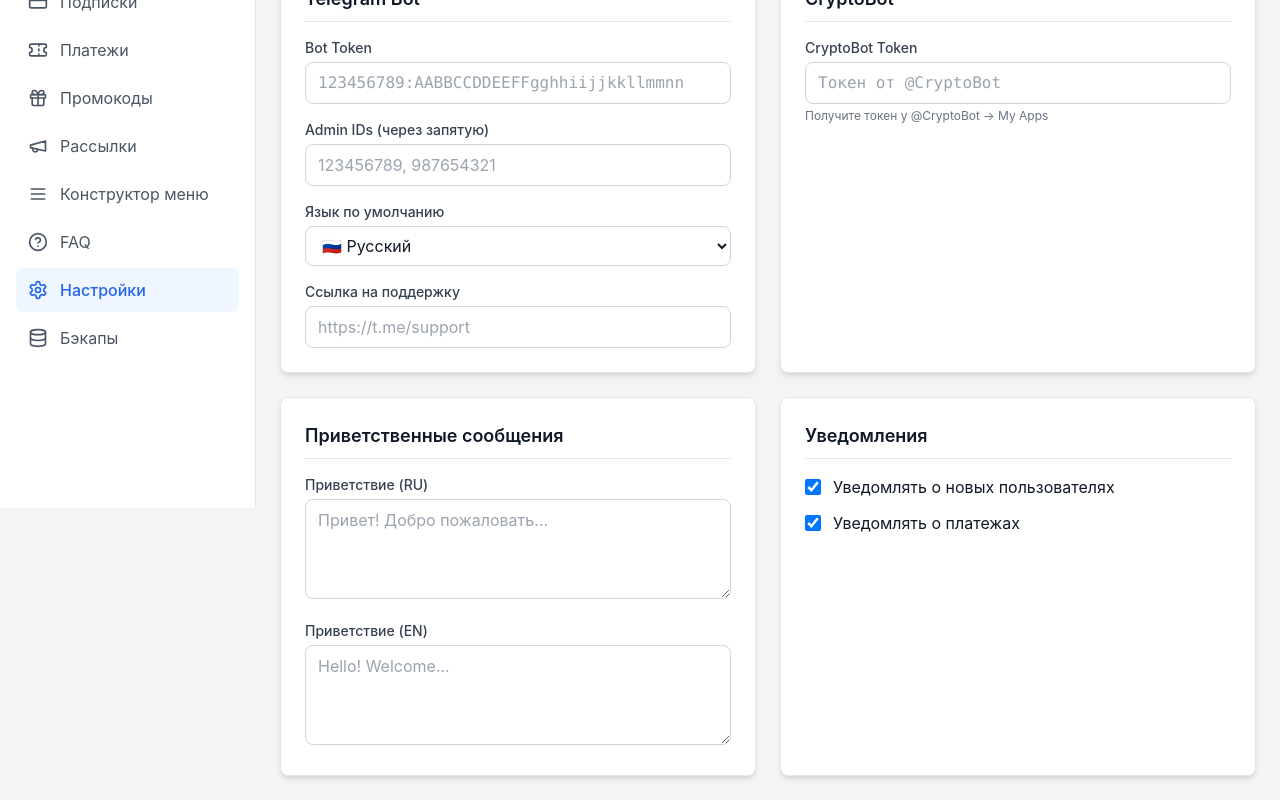
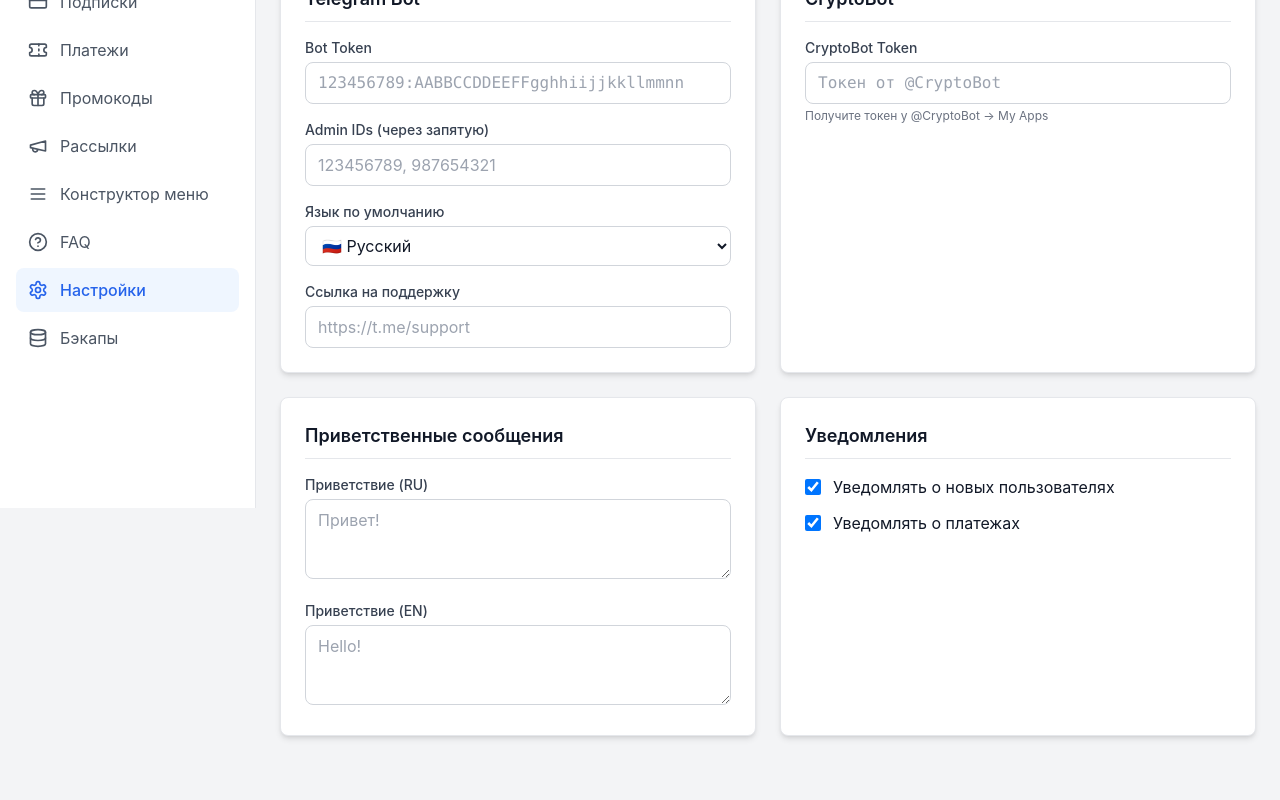
Before and after one commit to ironsan2kk-pixel/TGconst, a React (Vite) app in the folder frontend/: page /settings in a window 1280 px wide. Shown: the part 292-1092 px from the top of the page. After the commit the page ends 1052 px from the top, so only its background shows below. Built offline with nearby package versions, Linux system fonts and the light colour scheme; no server answers.

Commit message:
Update frontend/src/pages/Settings/index.jsx

```diff
--- a/frontend/src/pages/Settings/index.jsx
+++ b/frontend/src/pages/Settings/index.jsx
@@ -4,40 +4,44 @@ import { settingsAPI } from '../../api/client'
 
 export default function Settings() {
   const [settings, setSettings] = useState({
-    bot_token: '',
-    cryptobot_token: '',
-    admin_ids: '',
-    welcome_message_ru: '',
-    welcome_message_en: '',
-    support_url: '',
-    default_language: 'ru',
-    notify_new_users: true,
-    notify_payments: true
+    bot_token: '', cryptobot_token: '', admin_ids: '',
+    welcome_message_ru: '', welcome_message_en: '', support_url: '',
+    default_language: 'ru', notify_new_users: true, notify_payments: true
   })
   const [loading, setLoading] = useState(true)
   const [saving, setSaving] = useState(false)
   const [message, setMessage] = useState(null)
 
-  useEffect(() => {
-    loadSettings()
-  }, [])
+  useEffect(() => { loadSettings() }, [])
 
   const loadSettings = async () => {
     setLoading(true)
     try {
       const response = await settingsAPI.getAll()
+      // API returns { items: [{key, value, updated_at}], total }
       const data = response.data
-      setSettings({
-        bot_token: data.bot_token || '',
-        cryptobot_token: data.cryptobot_token || '',
-        admin_ids: Array.isArray(data.admin_ids) ? data.admin_ids.join(', ') : (data.admin_ids || ''),
-        welcome_message_ru: data.welcome_message_ru || '',
-        welcome_message_en: data.welcome_message_en || '',
-        support_url: data.support_url || '',
-        default_language: data.default_language || 'ru',
-        notify_new_users: data.notify_new_users !== false,
-        notify_payments: data.notify_payments !== false
-      })
+      const items = data.items || data || []
+
+      // Convert array to object
+      const settingsObj = { ...settings }
+      if (Array.isArray(items)) {
+        items.forEach(item => {
+          if (item.key && item.value !== undefined) {
+            // Parse JSON values
+            if (item.key === 'admin_ids') {
+              try {
+                const ids = JSON.parse(item.value)
+                settingsObj.admin_ids = Array.isArray(ids) ? ids.join(', ') : item.value
+              } catch { settingsObj.admin_ids = item.value }
+            } else if (item.key === 'notify_new_users' || item.key === 'notify_payments') {
+              settingsObj[item.key] = item.value === 'true' || item.value === true
+            } else {
+              settingsObj[item.key] = item.value
+            }
+          }
+        })
+      }
+      setSettings(settingsObj)
     } catch (error) {
       console.error('Error loading settings:', error)
       setMessage({ type: 'error', text: 'Ошибка загрузки настроек' })
@@ -50,11 +54,17 @@ export default function Settings() {
     setSaving(true)
     setMessage(null)
     try {
-      const data = {
-        ...settings,
-        admin_ids: settings.admin_ids.split(',').map(id => id.trim()).filter(Boolean)
-      }
-      await settingsAPI.update(data)
+      // Convert to items array for API
+      const items = Object.entries(settings).map(([key, value]) => {
+        let v = value
+        if (key === 'admin_ids') {
+          v = JSON.stringify(value.split(',').map(id => id.trim()).filter(Boolean))
+        } else if (typeof value === 'boolean') {
+          v = value.toString()
+        }
+        return { key, value: v }
+      })
+      await settingsAPI.update({ items })
       setMessage({ type: 'success', text: 'Настройки сохранены' })
     } catch (error) {
       console.error('Error saving settings:', error)
@@ -65,159 +75,46 @@ export default function Settings() {
   }
 
   if (loading) {
-    return (
-      <div className="flex items-center justify-center h-64">
-        <div className="w-8 h-8 border-4 border-primary-500 border-t-transparent rounded-full animate-spin" />
-      </div>
-    )
+    return <div className="flex items-center justify-center h-64"><div className="w-8 h-8 border-4 border-primary-500 border-t-transparent rounded-full animate-spin" /></div>
   }
 
   return (
     <div className="space-y-6">
       <div className="flex items-center justify-between">
-        <div>
-          <h1 className="text-2xl font-bold">Настройки</h1>
-          <p className="text-gray-500 dark:text-gray-400 mt-1">
-            Конфигурация бота
-          </p>
-        </div>
+        <div><h1 className="text-2xl font-bold">Настройки</h1><p className="text-gray-500 dark:text-gray-400 mt-1">Конфигурация бота</p></div>
         <div className="flex gap-2">
-          <button onClick={loadSettings} className="btn-secondary flex items-center gap-2">
-            <RefreshCw className="w-4 h-4" />
-            Обновить
-          </button>
-          <button onClick={handleSave} className="btn-primary flex items-center gap-2" disabled={saving}>
-            <Save className="w-4 h-4" />
-            {saving ? 'Сохранение...' : 'Сохранить'}
-          </button>
+          <button onClick={loadSettings} className="btn-secondary flex items-center gap-2"><RefreshCw className="w-4 h-4" /> Обновить</button>
+          <button onClick={handleSave} className="btn-primary flex items-center gap-2" disabled={saving}><Save className="w-4 h-4" />{saving ? 'Сохранение...' : 'Сохранить'}</button>
         </div>
       </div>
 
-      {message && (
-        <div className={`p-4 rounded-lg ${message.type === 'success' ? 'bg-green-100 text-green-700 dark:bg-green-900/30 dark:text-green-400' : 'bg-red-100 text-red-700 dark:bg-red-900/30 dark:text-red-400'}`}>
-          {message.text}
-        </div>
-      )}
+      {message && <div className={`p-4 rounded-lg ${message.type === 'success' ? 'bg-green-100 text-green-700 dark:bg-green-900/30 dark:text-green-400' : 'bg-red-100 text-red-700 dark:bg-red-900/30 dark:text-red-400'}`}>{message.text}</div>}
 
       <div className="grid grid-cols-1 lg:grid-cols-2 gap-6">
-        {/* Bot Settings */}
         <div className="card p-6 space-y-4">
           <h3 className="text-lg font-semibold border-b pb-2 dark:border-gray-700">Telegram Bot</h3>
-
-          <div>
-            <label className="label">Bot Token</label>
-            <input
-              type="password"
-              value={settings.bot_token}
-              onChange={(e) => setSettings({ ...settings, bot_token: e.target.value })}
-              className="input font-mono"
-              placeholder="123456789:AABBCCDDEEFFgghhiijjkkllmmnn"
-            />
-          </div>
-
-          <div>
-            <label className="label">Admin IDs (через запятую)</label>
-            <input
-              type="text"
-              value={settings.admin_ids}
-              onChange={(e) => setSettings({ ...settings, admin_ids: e.target.value })}
-              className="input"
-              placeholder="123456789, 987654321"
-            />
-          </div>
-
-          <div>
-            <label className="label">Язык по умолчанию</label>
-            <select
-              value={settings.default_language}
-              onChange={(e) => setSettings({ ...settings, default_language: e.target.value })}
-              className="input"
-            >
-              <option value="ru">🇷🇺 Русский</option>
-              <option value="en">🇬🇧 English</option>
-            </select>
-          </div>
-
-          <div>
-            <label className="label">Ссылка на поддержку</label>
-            <input
-              type="text"
-              value={settings.support_url}
-              onChange={(e) => setSettings({ ...settings, support_url: e.target.value })}
-              className="input"
-              placeholder="https://t.me/support"
-            />
-          </div>
+          <div><label className="label">Bot Token</label><input type="password" value={settings.bot_token} onChange={(e) => setSettings({ ...settings, bot_token: e.target.value })} className="input font-mono" placeholder="123456789:AABBCCDDEEFFgghhiijjkkllmmnn" /></div>
+          <div><label className="label">Admin IDs (через запятую)</label><input type="text" value={settings.admin_ids} onChange={(e) => setSettings({ ...settings, admin_ids: e.target.value })} className="input" placeholder="123456789, 987654321" /></div>
+          <div><label className="label">Язык по умолчанию</label><select value={settings.default_language} onChange={(e) => setSettings({ ...settings, default_language: e.target.value })} className="input"><option value="ru">🇷🇺 Русский</option><option value="en">🇬🇧 English</option></select></div>
+          <div><label className="label">Ссылка на поддержку</label><input type="text" value={settings.support_url} onChange={(e) => setSettings({ ...settings, support_url: e.target.value })} className="input" placeholder="https://t.me/support" /></div>
         </div>
 
-        {/* Payment Settings */}
         <div className="card p-6 space-y-4">
           <h3 className="text-lg font-semibold border-b pb-2 dark:border-gray-700">CryptoBot</h3>
-
-          <div>
-            <label className="label">CryptoBot Token</label>
-            <input
-              type="password"
-              value={settings.cryptobot_token}
-              onChange={(e) => setSettings({ ...settings, cryptobot_token: e.target.value })}
-              className="input font-mono"
-              placeholder="Токен от @CryptoBot"
-            />
-            <p className="text-xs text-gray-500 mt-1">
-              Получите токен у @CryptoBot → My Apps
-            </p>
-          </div>
+          <div><label className="label">CryptoBot Token</label><input type="password" value={settings.cryptobot_token} onChange={(e) => setSettings({ ...settings, cryptobot_token: e.target.value })} className="input font-mono" placeholder="Токен от @CryptoBot" /><p className="text-xs text-gray-500 mt-1">Получите токен у @CryptoBot → My Apps</p></div>
         </div>
 
-        {/* Welcome Messages */}
         <div className="card p-6 space-y-4">
           <h3 className="text-lg font-semibold border-b pb-2 dark:border-gray-700">Приветственные сообщения</h3>
-
-          <div>
-            <label className="label">Приветствие (RU)</label>
-            <textarea
-              value={settings.welcome_message_ru}
-              onChange={(e) => setSettings({ ...settings, welcome_message_ru: e.target.value })}
-              className="input min-h-[100px]"
-              placeholder="Привет! Добро пожаловать..."
-            />
-          </div>
-
-          <div>
-            <label className="label">Приветствие (EN)</label>
-            <textarea
-              value={settings.welcome_message_en}
-              onChange={(e) => setSettings({ ...settings, welcome_message_en: e.target.value })}
-              className="input min-h-[100px]"
-              placeholder="Hello! Welcome..."
-            />
-          </div>
+          <div><label className="label">Приветствие (RU)</label><textarea value={settings.welcome_message_ru} onChange={(e) => setSettings({ ...settings, welcome_message_ru: e.target.value })} className="input min-h-[80px]" placeholder="Привет!" /></div>
+          <div><label className="label">Приветствие (EN)</label><textarea value={settings.welcome_message_en} onChange={(e) => setSettings({ ...settings, welcome_message_en: e.target.value })} className="input min-h-[80px]" placeholder="Hello!" /></div>
         </div>
 
-        {/* Notifications */}
         <div className="card p-6 space-y-4">
           <h3 className="text-lg font-semibold border-b pb-2 dark:border-gray-700">Уведомления</h3>
-
           <div className="space-y-3">
-            <label className="flex items-center gap-3 cursor-pointer">
-              <input
-                type="checkbox"
-                checked={settings.notify_new_users}
-                onChange={(e) => setSettings({ ...settings, notify_new_users: e.target.checked })}
-                className="w-4 h-4 rounded"
-              />
-              <span>Уведомлять о новых пользователях</span>
-            </label>
-
-            <label className="flex items-center gap-3 cursor-pointer">
-              <input
-                type="checkbox"
-                checked={settings.notify_payments}
-                onChange={(e) => setSettings({ ...settings, notify_payments: e.target.checked })}
-                className="w-4 h-4 rounded"
-              />
-              <span>Уведомлять о платежах</span>
-            </label>
+            <label className="flex items-center gap-3 cursor-pointer"><input type="checkbox" checked={settings.notify_new_users} onChange={(e) => setSettings({ ...settings, notify_new_users: e.target.checked })} className="w-4 h-4 rounded" /><span>Уведомлять о новых пользователях</span></label>
+            <label className="flex items-center gap-3 cursor-pointer"><input type="checkbox" checked={settings.notify_payments} onChange={(e) => setSettings({ ...settings, notify_payments: e.target.checked })} className="w-4 h-4 rounded" /><span>Уведомлять о платежах</span></label>
           </div>
         </div>
       </div>
```
